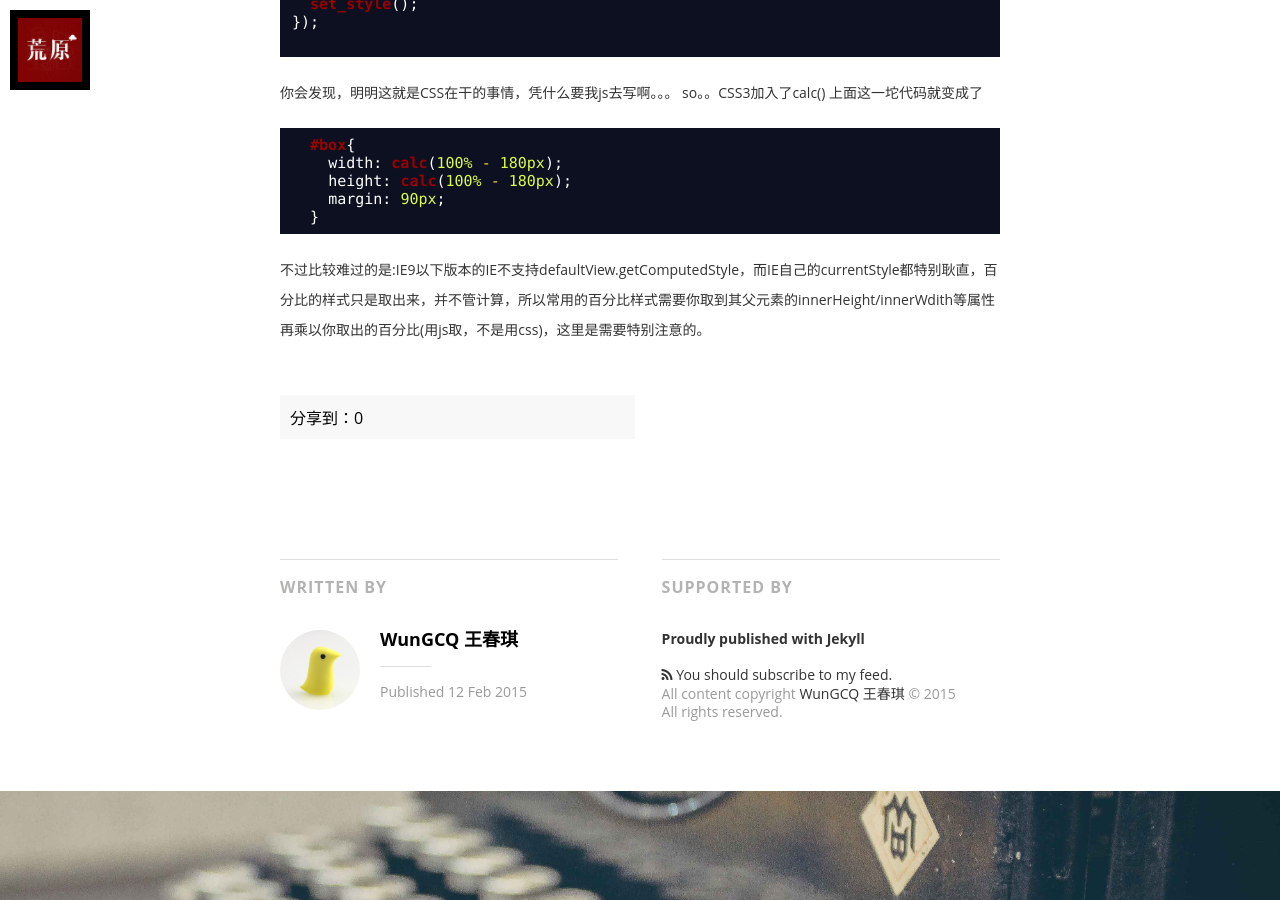
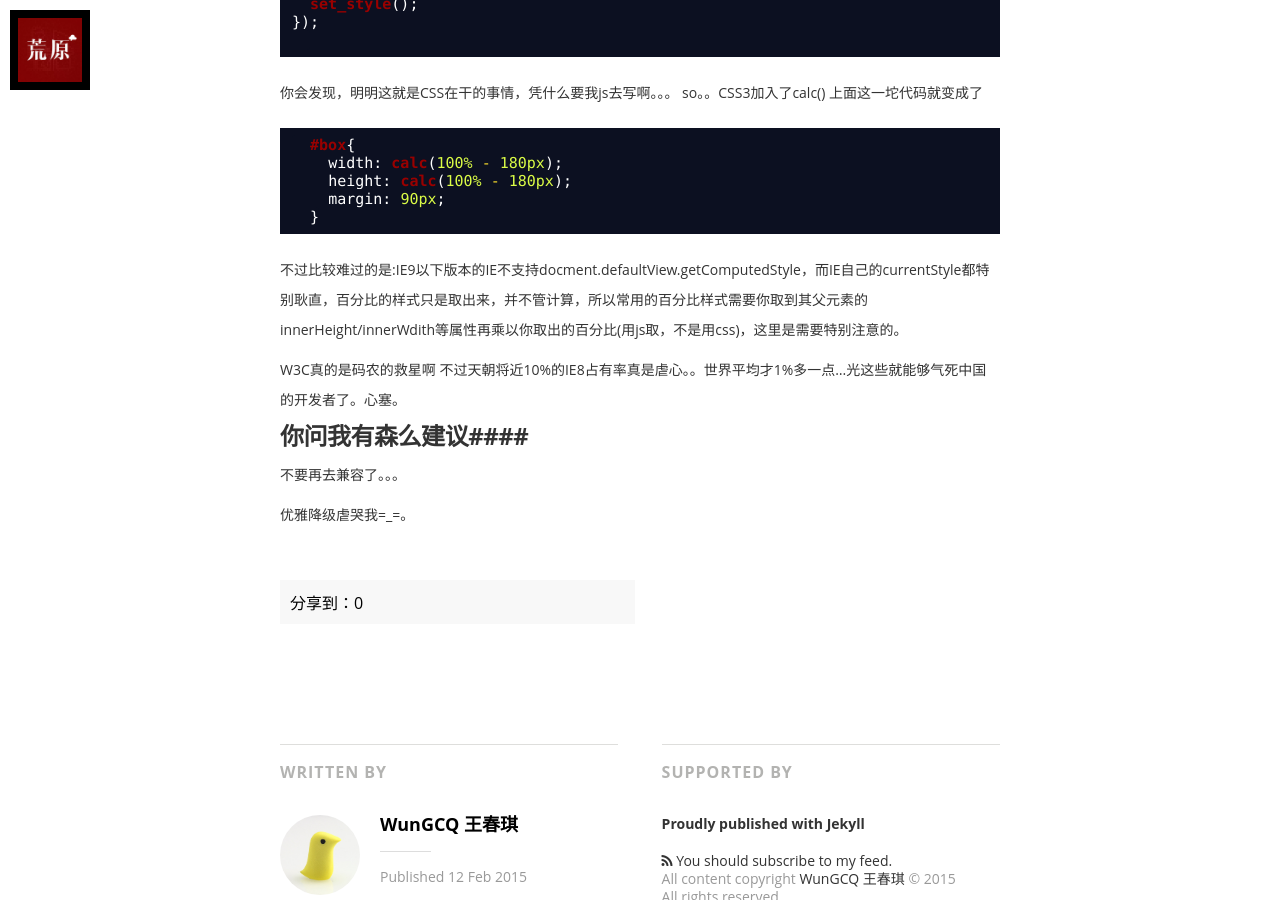
Before and after one commit to wcqblog/wcqblog.github.io, a Jekyll site: the page built from _posts/2015-2-12-IE-currentStyle_calc-_Error.markdown, in a window 1280 px wide and 900 px high, scrolled down 1520 px. Built offline with Jekyll 4.4.1, drawn with Linux system fonts in a browser that asks for light colours; nearby versions of some CDN libraries; some web fonts are replaced; Markdown is read by kramdown in place of the engine named in the settings; comment, search, counter and statistics services are not loaded; some of the changed text lies outside the part shown.

Commit message:
Update 2015-2-12-IE-currentStyle_calc-_Error.markdown

````diff
--- a/_posts/2015-2-12-IE-currentStyle_calc-_Error.markdown
+++ b/_posts/2015-2-12-IE-currentStyle_calc-_Error.markdown
@@ -52,4 +52,11 @@ so。。CSS3加入了calc()
     margin: 90px;
   }
 ```
-不过比较难过的是:IE9以下版本的IE不支持defaultView.getComputedStyle，而IE自己的currentStyle都特别耿直，百分比的样式只是取出来，并不管计算，所以常用的百分比样式需要你取到其父元素的innerHeight/innerWdith等属性再乘以你取出的百分比(用js取，不是用css)，这里是需要特别注意的。
+不过比较难过的是:IE9以下版本的IE不支持docment.defaultView.getComputedStyle，而IE自己的currentStyle都特别耿直，百分比的样式只是取出来，并不管计算，所以常用的百分比样式需要你取到其父元素的innerHeight/innerWdith等属性再乘以你取出的百分比(用js取，不是用css)，这里是需要特别注意的。
+
+W3C真的是码农的救星啊
+不过天朝将近10%的IE8占有率真是虐心。。世界平均才1%多一点...光这些就能够气死中国的开发者了。心塞。
+####你问我有森么建议####
+不要再去兼容了。。。
+
+优雅降级虐哭我=_=。
````
Also changed, not shown: other parts of _posts/2015-2-12-IE-currentStyle_calc-_Error.markdown (+1 -1 lines).
